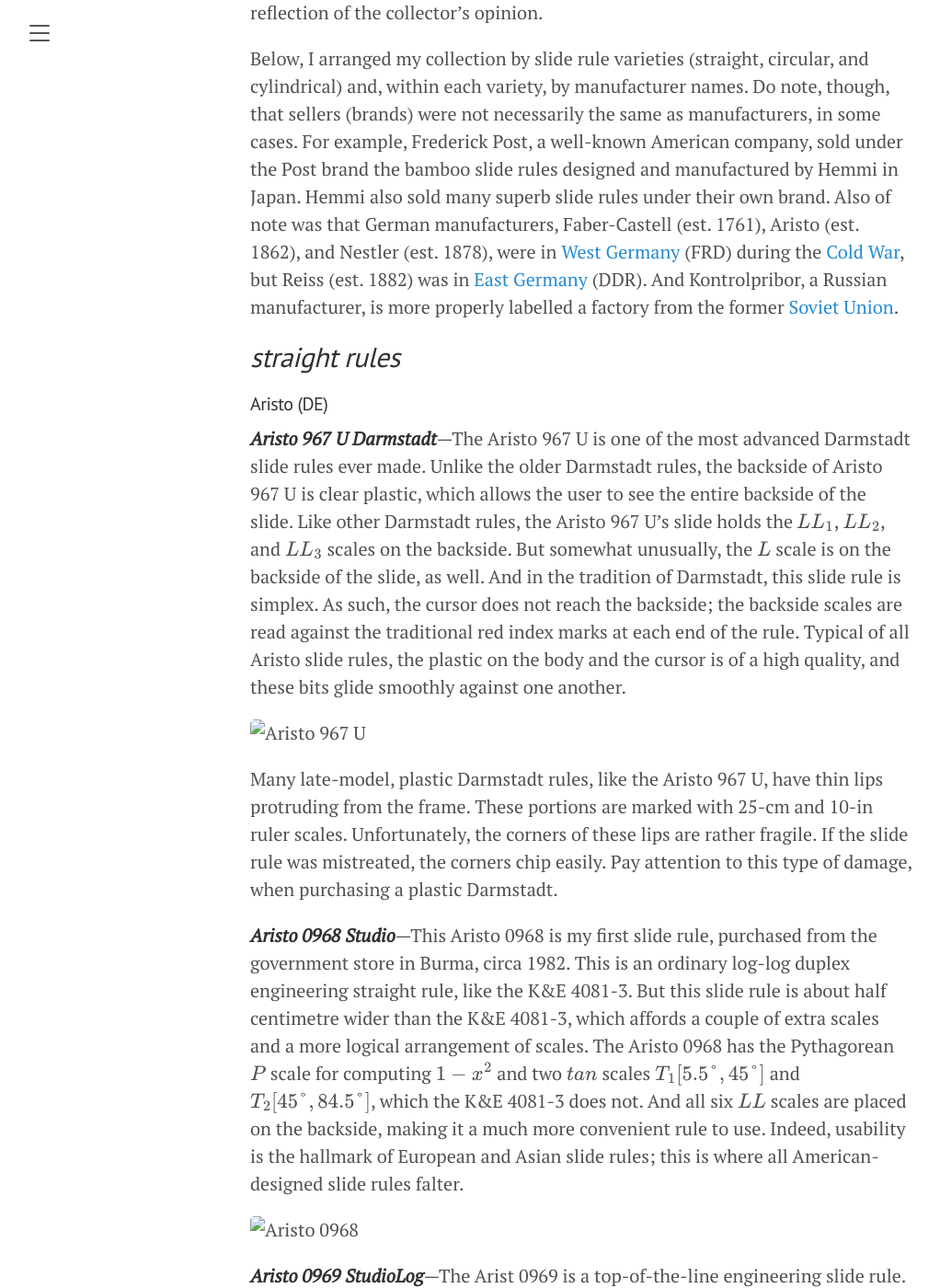
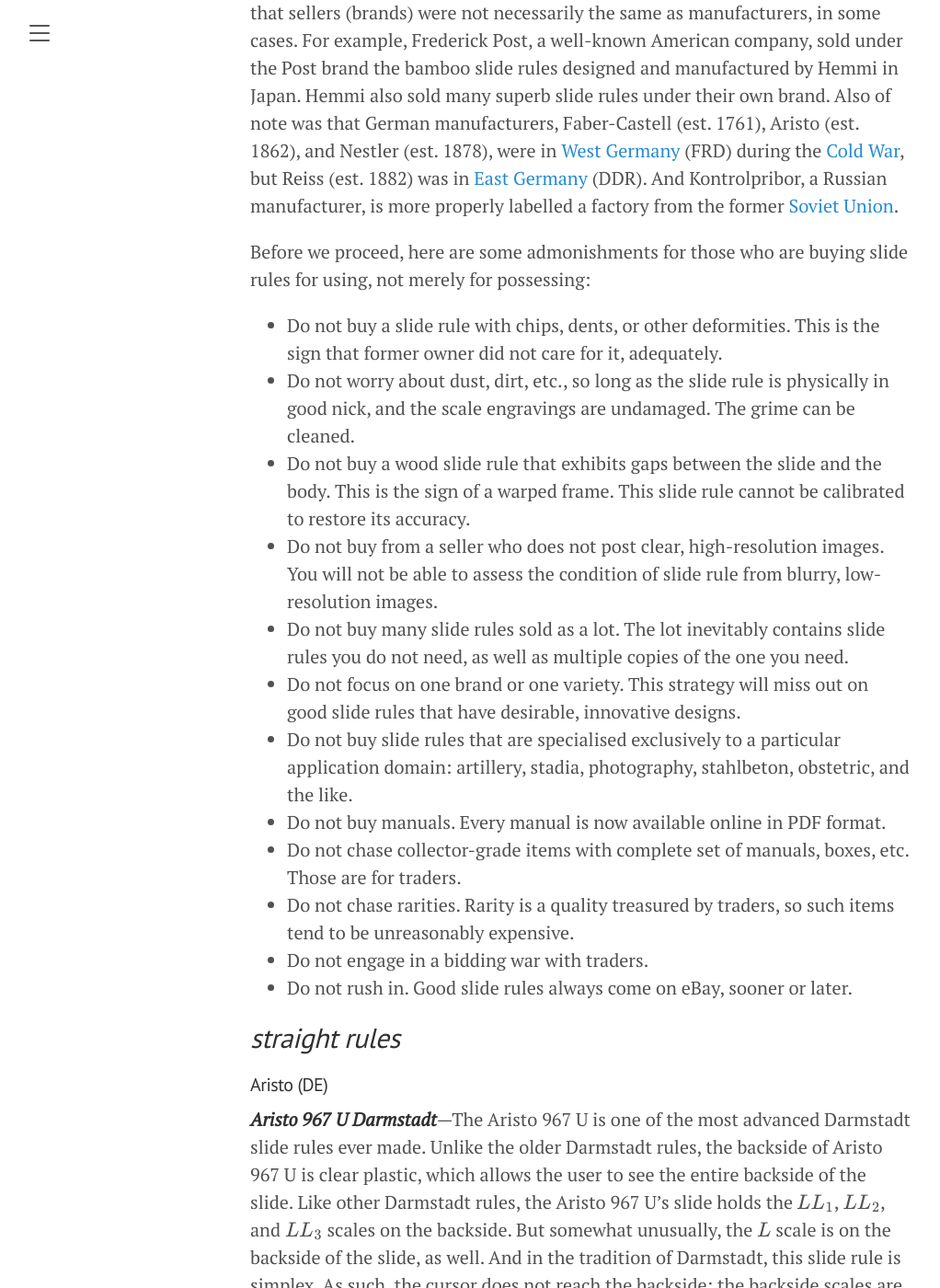
Before and after one commit to amenzwa/amenzwa.github.io, a Jekyll site: the page built from computing/HowSlideRulesWork.md, in a window 1280 px wide and 1400 px high, scrolled down 30605 px. Shown: the whole window at 92% size, without its empty margins (8-1030 px from the left). Built offline with Jekyll 4.4.1, drawn with Linux system fonts in a browser that asks for light colours; our own code applies the rules of GitHub Pages for plain Markdown files; formulas are drawn with MathJax 3; some of the changed text lies outside the part shown.

Commit message:
buying admonishments

```diff
--- a/computing/HowSlideRulesWork.md
+++ b/computing/HowSlideRulesWork.md
@@ -524,6 +522,21 @@ My main goal in collecting slide rules is to play, not to display. Although thes
 
 Below, I arranged my collection by slide rule varieties (straight, circular, and cylindrical) and, within each variety, by manufacturer names. Do note, though, that sellers (brands) were not necessarily the same as manufacturers, in some cases. For example, Frederick Post, a well-known American company, sold under the Post brand the bamboo slide rules designed and manufactured by Hemmi in Japan. Hemmi also sold many superb slide rules under their own brand. Also of note was that German manufacturers, Faber-Castell (est. 1761), Aristo (est. 1862), and Nestler (est. 1878), were in [West Germany](https://en.wikipedia.org/wiki/West_Germany) (FRD) during the [Cold War](https://en.wikipedia.org/wiki/Cold_War), but Reiss (est. 1882) was in [East Germany](https://en.wikipedia.org/wiki/East_Germany) (DDR). And Kontrolpribor, a Russian manufacturer, is more properly labelled a factory from the former [Soviet Union](https://en.wikipedia.org/wiki/Soviet_Union).
 
+Before we proceed, here are some admonishments for those who are buying slide rules for using, not merely for possessing:
+
+- Do not buy a slide rule with chips, dents, or other deformities. This is the sign that former owner did not care for it, adequately.
+- Do not worry about dust, dirt, etc., so long as the slide rule is physically in good nick, and the scale engravings are undamaged. The grime can be cleaned.
+- Do not buy a wood slide rule that exhibits gaps between the slide and the body. This is the sign of a warped frame. This slide rule cannot be calibrated to restore its accuracy.
+- Do not buy from a seller who does not post clear, high-resolution images. You will not be able to assess the condition of slide rule from blurry, low-resolution images.
+- Do not buy many slide rules sold as a lot. The lot inevitably contains slide rules you do not need, as well as multiple copies of the one you need.
+- Do not focus on one brand or one variety. This strategy will miss out on good slide rules that have desirable, innovative designs.
+- Do not buy slide rules that are specialised exclusively to a particular application domain: artillery, stadia, photography, stahlbeton, obstetric, and the like.
+- Do not buy manuals. Every manual is now available online in PDF format.
+- Do not chase collector-grade items with complete set of manuals, boxes, etc. Those are for traders.
+- Do not chase rarities. Rarity is a quality treasured by traders, so such items tend to be unreasonably expensive.
+- Do not engage in a bidding war with traders.
+- Do not rush in. Good slide rules always come on eBay, sooner or later.
+
 ## *straight rules*
 
 #### Aristo (DE)
@@ -609,7 +622,7 @@ But I think Hemmi missed an opportunity with the way they used the real estate o
 - $sec(gd(x)) = cosh(x)$
 - $csc(gd(x)) = coth(x)$
 
-The backside of the Hemmi 153 has the $\theta$ angle scale in the range $[0°, 90°]$, the $P$ scale for computing $sin$, and the $Q$ scale for computing $cos$. The frontside has the $T$ scale for computing $tan$ and the $G_\theta$ scale for computing $gd(x)$. Using the $G_\theta$ scale and the $P$, $Q$, and $T$ scales of the Hemmi 153, we can compute all the hyperbolic functions. The $G_\theta$ scale, thus, ingeniously expands the power of the Hemmi 153 by using the real estate for just one extra scale. I am of the opinion that the Hemmi 153 is one of those rare inventions that attained the engineering ideal of functionality through minimalism.
+The backside of the Hemmi 153 has the $\theta$ angle scale in the range $[0°, 90°]$, the $P$ scale for computing $sin$, and the $Q$ scale for computing $cos$. The frontside has the $T$ scale for computing $tan$ and the $G_\theta$ scale for computing $gd(x)$. Using the $G_\theta$ scale and the $P$, $Q$, and $T$ scales of the Hemmi 153, we can compute all the hyperbolic functions. The $G_\theta$ scale, thus, ingeniously expands the power of the Hemmi 153 by using the real estate for just one extra scale. I am of the opinion that the Hemmi 153 is one of those rare inventions that attained the pragmatic minimalism design ideal.
 
 ![Hemmi 153](./figures/SlideRules/Hemmi153/back.jpg)
 
```
Also changed, not shown: other parts of computing/HowSlideRulesWork.md (+0 -2 lines).
